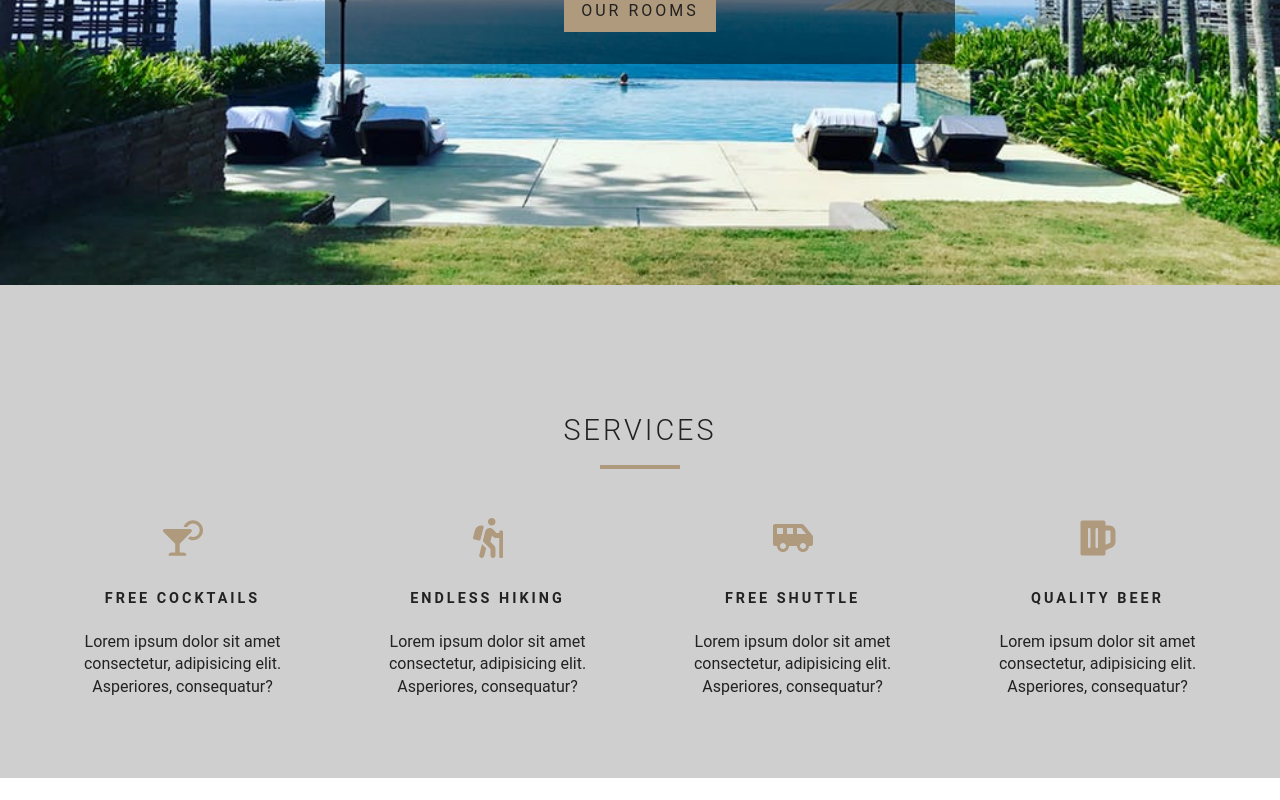
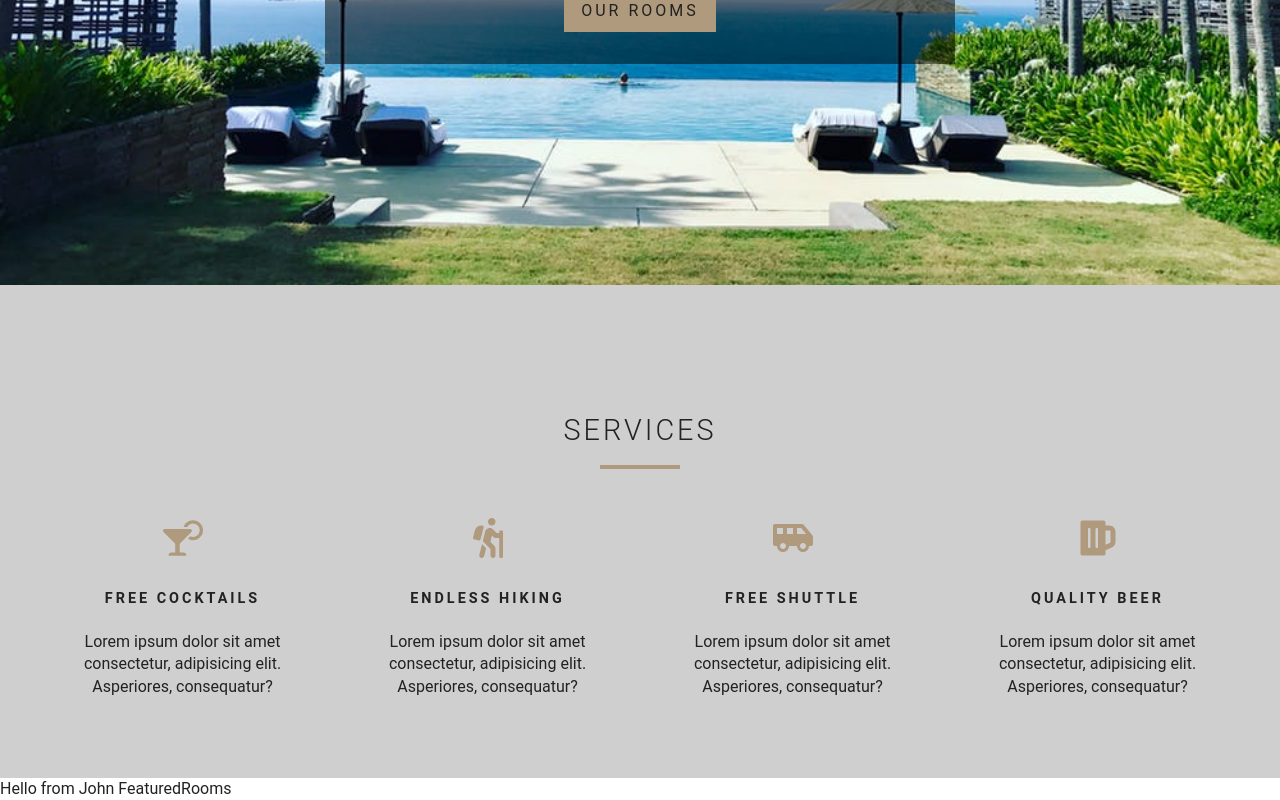
Before and after one commit to locaulker/beach-resort, a React (Create React App) app: page / in a window 1280 px wide. Shown: the part 515-1315 px from the top of the page. Before the commit the page ends 1293 px from the top, so only its background shows below. Built offline with nearby package versions, Linux system fonts and the light colour scheme.

Commit message:
introduced and setup context api

```diff
--- /dev/null
+++ b/src/components/FeaturedRooms.js
@@ -0,0 +1,16 @@
+import React, {Component} from "react"
+import {RoomContext} from "../contexts/context"
+
+export default class FeaturedRooms extends Component {
+	static contextType = RoomContext
+
+	render() {
+		const {greeting, name} = this.context
+
+		return (
+			<div>
+				{greeting} from {name} FeaturedRooms
+			</div>
+		)
+	}
+}
--- /dev/null
+++ b/src/contexts/context.js
@@ -0,0 +1,26 @@
+import React, {Component} from "react"
+
+// 01. Create the RoomContext (Includes Provider and Consumer)
+const RoomContext = React.createContext()
+
+// 02. Creates: The Provider
+class RoomProvider extends Component {
+	state = {
+		greeting: "Hello",
+		name: "John",
+	}
+
+	render() {
+		return (
+			<RoomContext.Provider value={{...this.state}}>
+				{this.props.children}
+				{/*<h1>hello from Room Provider</h1>*/}
+			</RoomContext.Provider>
+		)
+	}
+}
+
+// 03. Creates: The Consumer
+const RoomConsumer = RoomContext.Consumer
+
+export {RoomProvider, RoomConsumer, RoomContext}
--- a/src/index.js
+++ b/src/index.js
@@ -4,12 +4,15 @@
 import {BrowserRouter as Router} from "react-router-dom"
 import App from "./App"
 import * as serviceWorker from "./serviceWorker"
+import {RoomProvider} from "./contexts/context"
 
 ReactDOM.render(
 	<React.StrictMode>
-		<Router>
-			<App />
-		</Router>
+		<RoomProvider>
+			<Router>
+				<App />
+			</Router>
+		</RoomProvider>
 	</React.StrictMode>,
 	document.getElementById("root")
 )
--- a/src/pages/Home.js
+++ b/src/pages/Home.js
@@ -3,6 +3,7 @@
 import Banner from "../components/Banner"
 import {Link} from "react-router-dom"
 import Services from "../components/Services"
+import FeaturedRooms from "../components/FeaturedRooms"
 
 const Home = () => {
 	return (
@@ -15,6 +16,7 @@
 				</Banner>
 			</Hero>
 			<Services />
+			<FeaturedRooms />
 		</>
 	)
 }
```
Also changed, not shown: src/context.js (deleted, +0 -17 lines).
